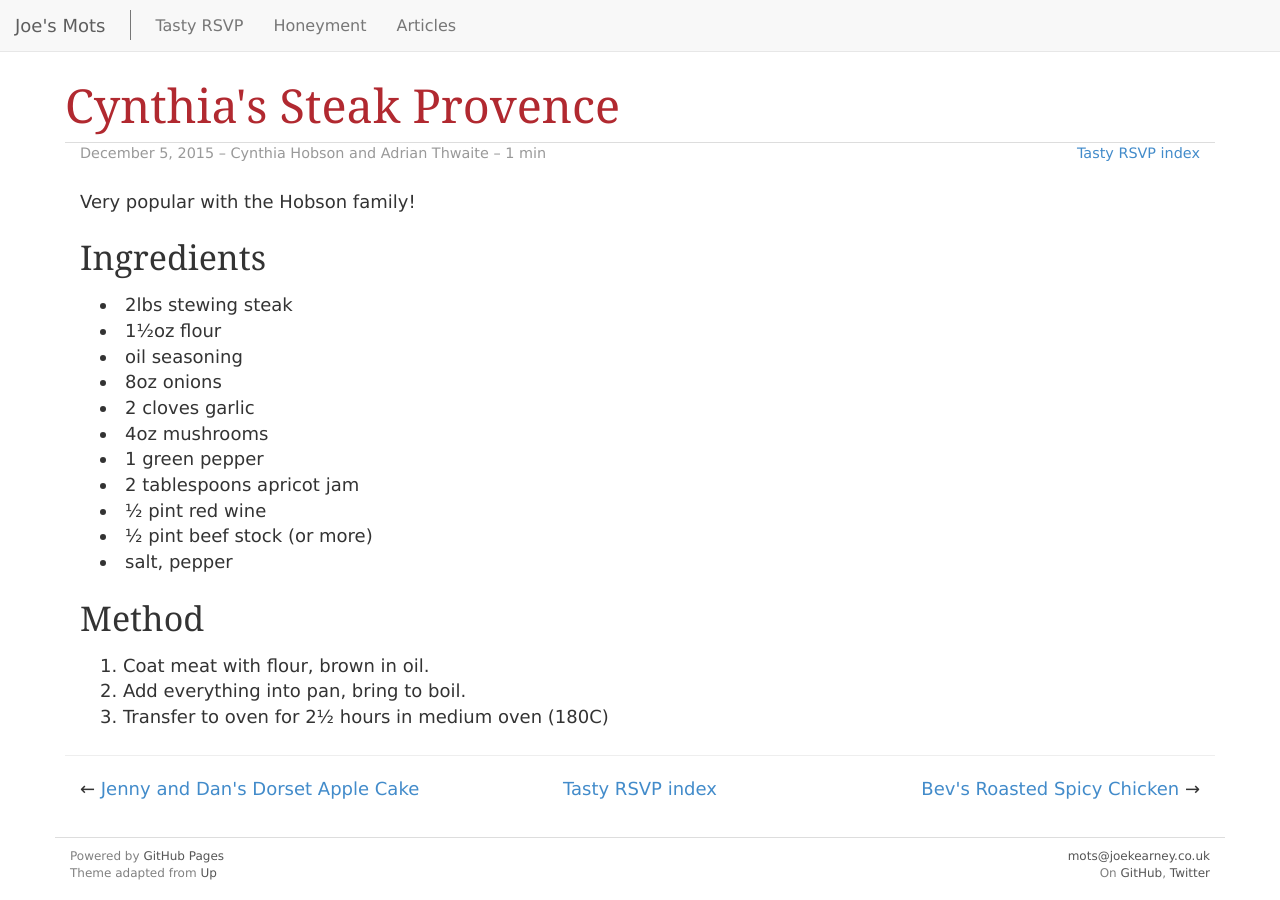
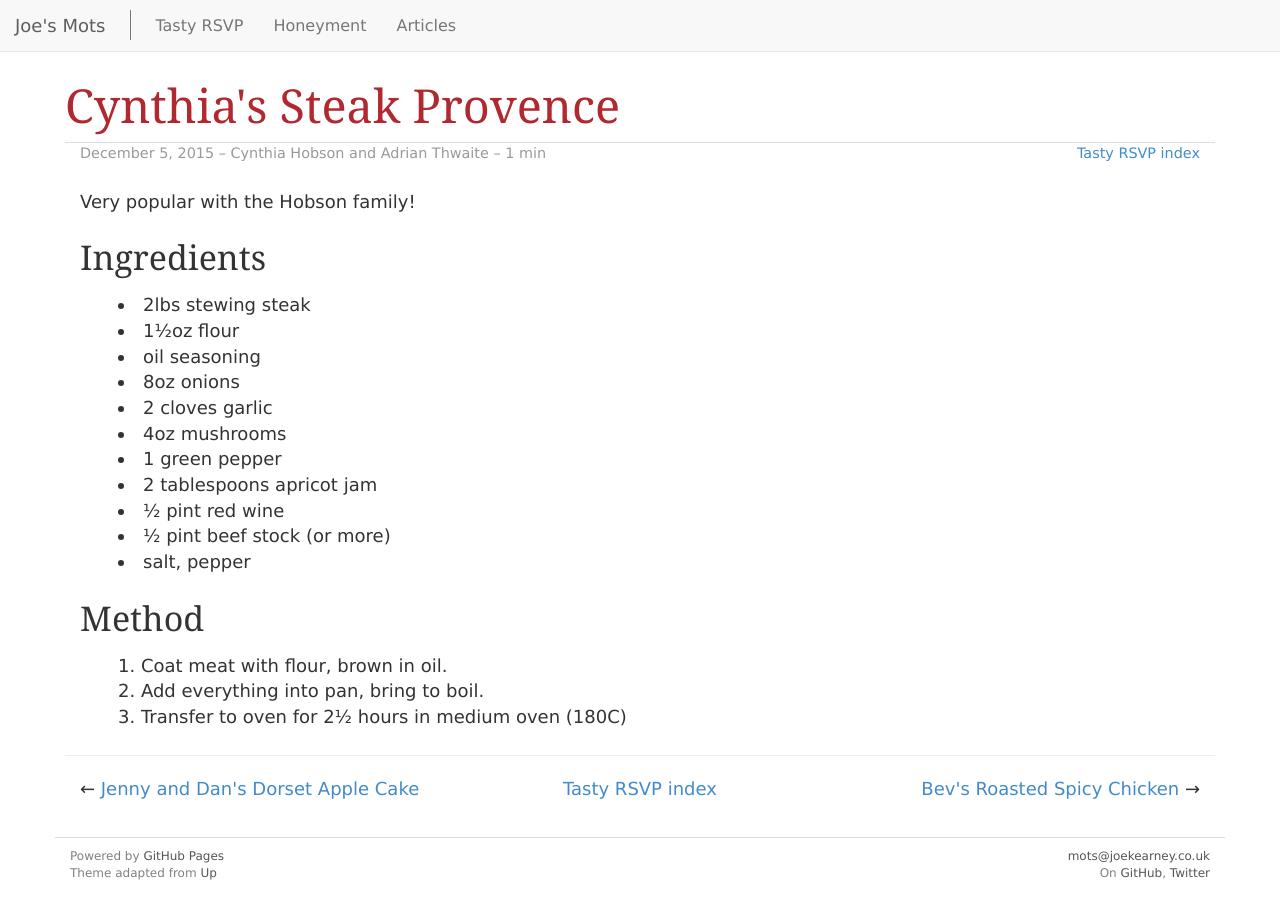
Before and after one commit to joekearney/joekearney.github.io, a Jekyll site: the page built from _posts/recipes/2015-12-05-cynthia-steak-provence.md, in a window 1280 px wide. Built offline with Jekyll 4.4.1, drawn with Linux system fonts in a browser that asks for light colours; some web fonts are replaced.

Commit message:
bullet formatting, including next to a float

```diff
--- a/css/main.css
+++ b/css/main.css
@@ -366,6 +366,8 @@
   border: none;
 }
 
-li {
+ul, ol {
   list-style-position: inside;
+  margin-left: 1em;
+  display: table;
 }
```
